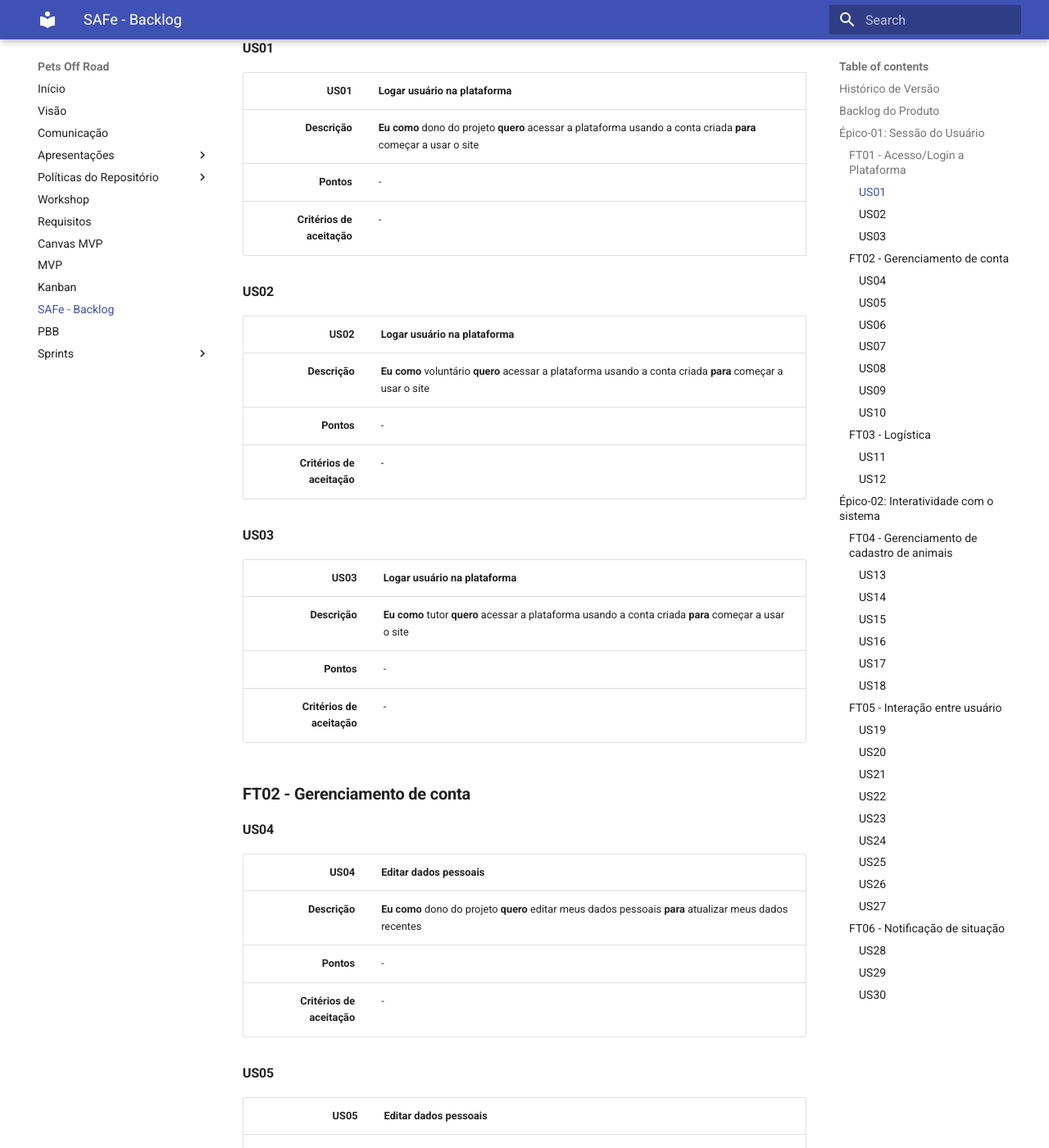
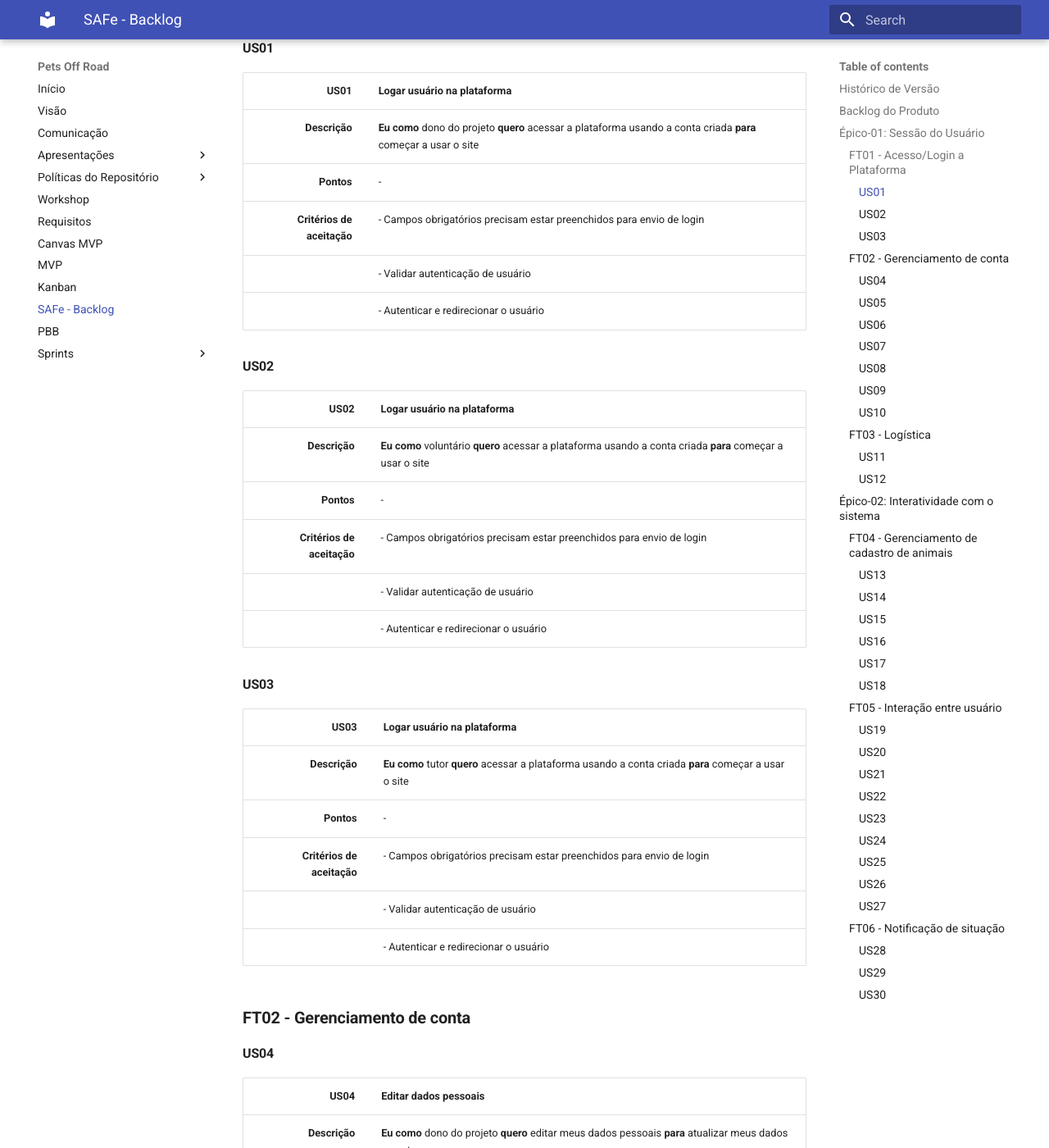
Before and after one commit to mdsreq-fga-unb/2022.1-pets-off-road, an MkDocs documentation site: the page built from docs/backlog.md, in a window 1280 px wide and 1400 px high, scrolled down 840 px. Shown: the whole window at 82% size. Built offline with MkDocs 1.6.1 and Material for MkDocs 9.7.7, drawn with Linux system fonts in a browser that asks for light colours.

Commit message:
Update backlog.md

```diff
--- a/docs/backlog.md
+++ b/docs/backlog.md
@@ -26,7 +26,11 @@ A partir do levantamento do requisitos, foi construída uma estrutura com a orga
 | -------------------------: | :-------------------------------------------------------------------------------------------------------------- |
 |              **Descrição** | **Eu como** dono do projeto **quero** acessar a plataforma usando a conta criada **para** começar a usar o site |
 |                 **Pontos** | -                                                                                                               |
-| **Critérios de aceitação** | -                                                                                                               |
+| **Critérios de aceitação** | - Campos obrigatórios precisam estar preenchidos para envio de login                                            |
+|                            | - Validar autenticação de usuário |
+|                            | - Autenticar e redirecionar o usuário  |
+
+
 
 #### US02
 
@@ -34,7 +38,9 @@ A partir do levantamento do requisitos, foi construída uma estrutura com a orga
 | -------------------------: | :--------------------------------------------------------------------------------------------------------- |
 |              **Descrição** | **Eu como** voluntário **quero** acessar a plataforma usando a conta criada **para** começar a usar o site |
 |                 **Pontos** | -                                                                                                          |
-| **Critérios de aceitação** | -                                                                                                          |
+| **Critérios de aceitação** | - Campos obrigatórios precisam estar preenchidos para envio de login                                            |
+|                            | - Validar autenticação de usuário |
+|                            | - Autenticar e redirecionar o usuário  |                                                                                                       |
 
 
 #### US03
@@ -43,7 +49,9 @@ A partir do levantamento do requisitos, foi construída uma estrutura com a orga
 | -------------------------: | :---------------------------------------------------------------------------------------------------- |
 |              **Descrição** | **Eu como** tutor **quero** acessar a plataforma usando a conta criada **para** começar a usar o site |
 |                 **Pontos** | -                                                                                                     |
-| **Critérios de aceitação** | -                                                                                                     |
+| **Critérios de aceitação** | - Campos obrigatórios precisam estar preenchidos para envio de login                                            |
+|                            | - Validar autenticação de usuário |
+|                            | - Autenticar e redirecionar o usuário  |                                                                                                     |
 
 ### **FT02 - Gerenciamento de conta**
 
```
